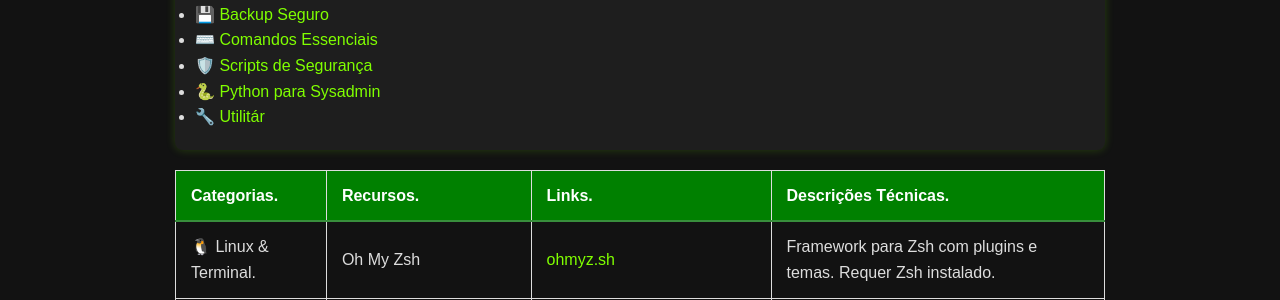
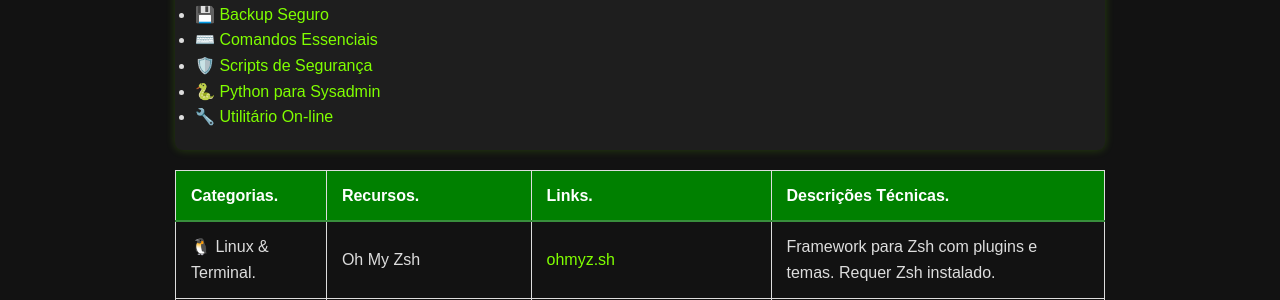
Before and after one commit to Piolinux/piolinux-site, a Jekyll site: the page built from _pages/_iniciantes/links-uteis-para-linux-python-e-terminal-2025.md, in a window 1280 px wide. Shown: the part 291-591 px from the top of the page. Built offline with Jekyll 4.4.1, drawn with Linux system fonts in a browser that asks for light colours.

Commit message:
Update links-uteis-para-linux-python-e-terminal-2025.md

```diff
--- a/_pages/_iniciantes/links-uteis-para-linux-python-e-terminal-2025.md
+++ b/_pages/_iniciantes/links-uteis-para-linux-python-e-terminal-2025.md
@@ -25,7 +25,7 @@ permalink: /links-uteis-linux-python/
 <li><a href="{{ '/comandos-essenciais-terminal-linux/' | relative_url }}">⌨️ Comandos Essenciais</a></li>
 <li><a href="{{ '/scripts-seguranca-linux/' | relative_url }}">🛡️ Scripts de Segurança</a></li>
 <li><a href="{{ '/python-casos-uso/' | relative_url }}">🐍 Python para Sysadmin</a></li>
-<li><a href="{{ '/utilitarios-online/' | relative_url }}">🔧 Utilitár</a></li>
+<li><a href="{{ '/utilitarios-online/' | relative_url }}">🔧 Utilitário On-line</a></li>
 
 
 
```
